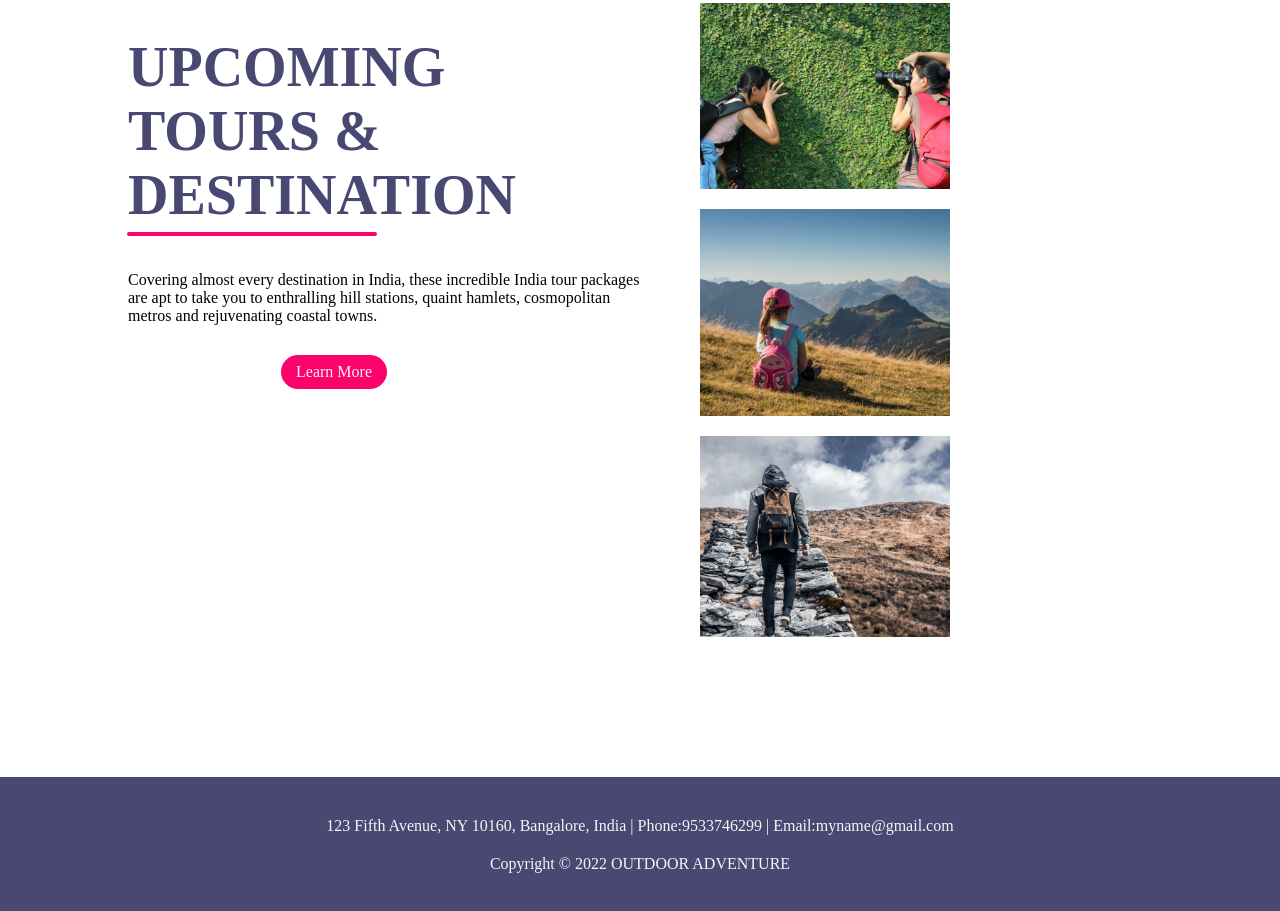
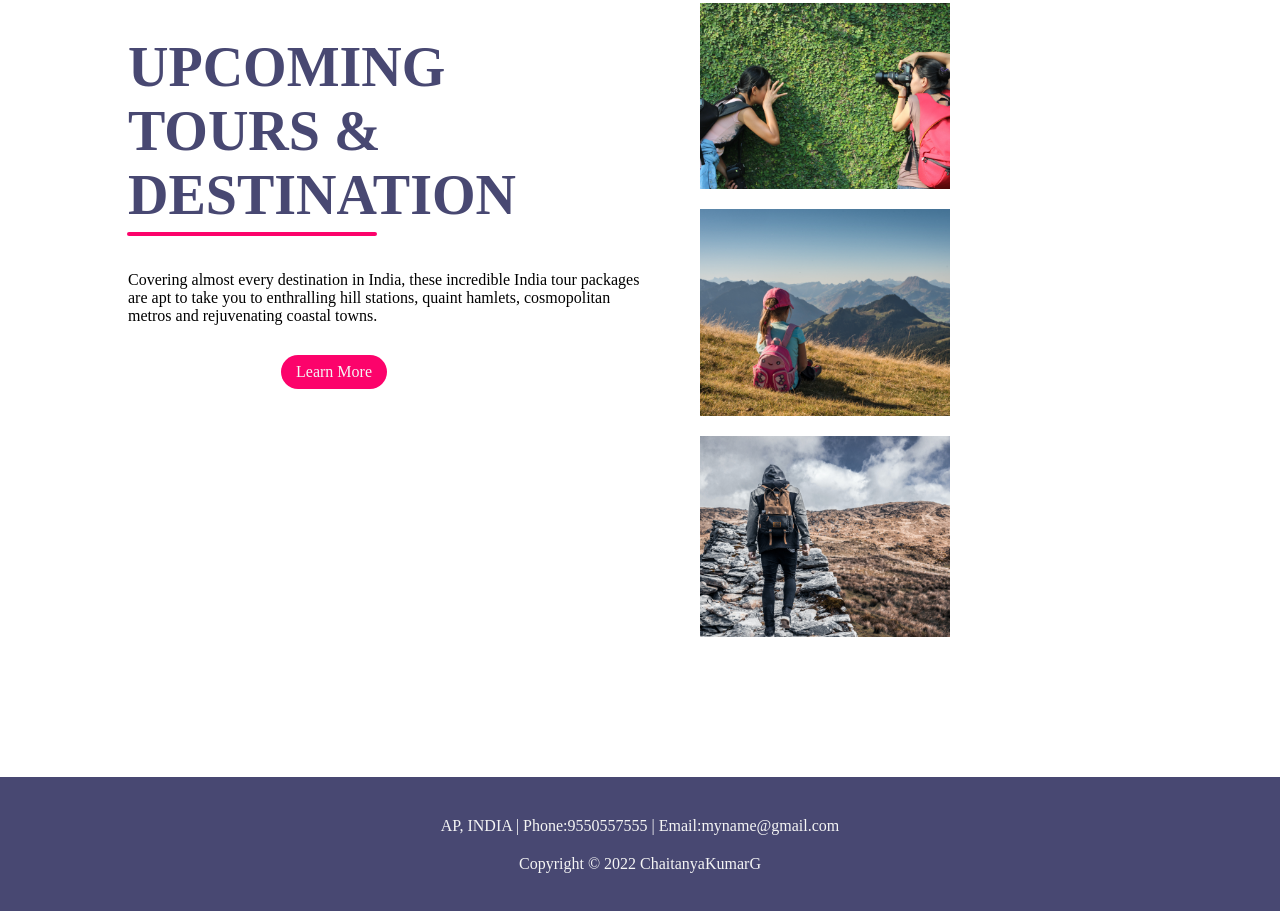
Before and after one commit to ChaitanyaKumarG/Landing-page-Adventure, a plain HTML site: page index.html in a window 1280 px wide. Shown: the part 2864-3775 px from the top of the page. Drawn offline with Linux system fonts and the light colour scheme.

Commit message:
Some modifications

```diff
--- a/index.html
+++ b/index.html
@@ -96,8 +96,8 @@
     </section>
 
     <section class="footer">
-        <p>123 Fifth Avenue, NY 10160, Bangalore, India | Phone:9533746299 | Email:myname@gmail.com</p>
-        <p>Copyright © 2022 OUTDOOR ADVENTURE</p>
+        <p> AP, INDIA | Phone:9550557555 | Email:myname@gmail.com</p>
+        <p>Copyright © 2022 ChaitanyaKumarG</p>
     </section>
 
 
```
